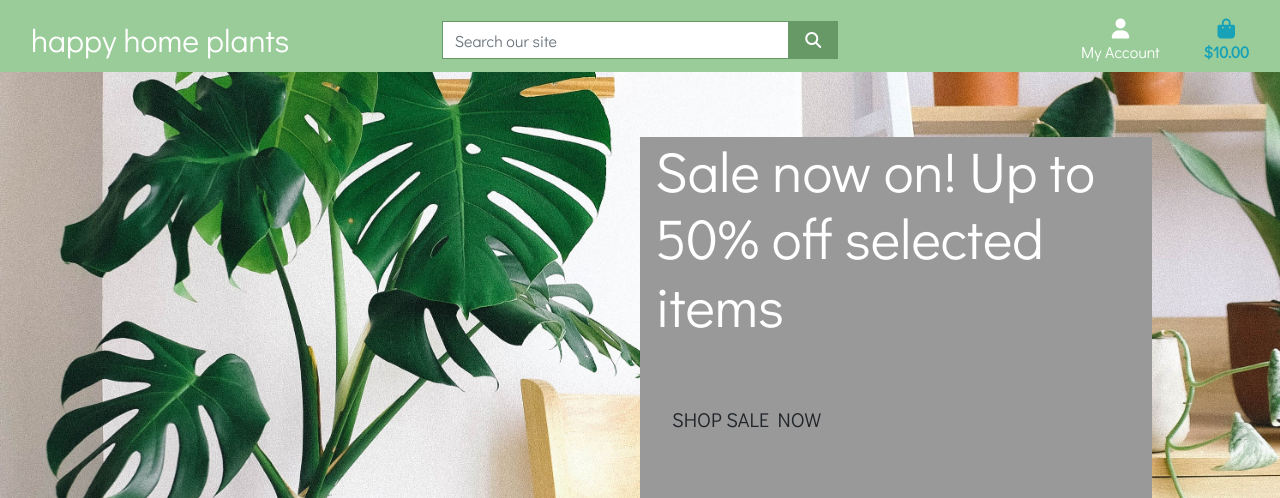
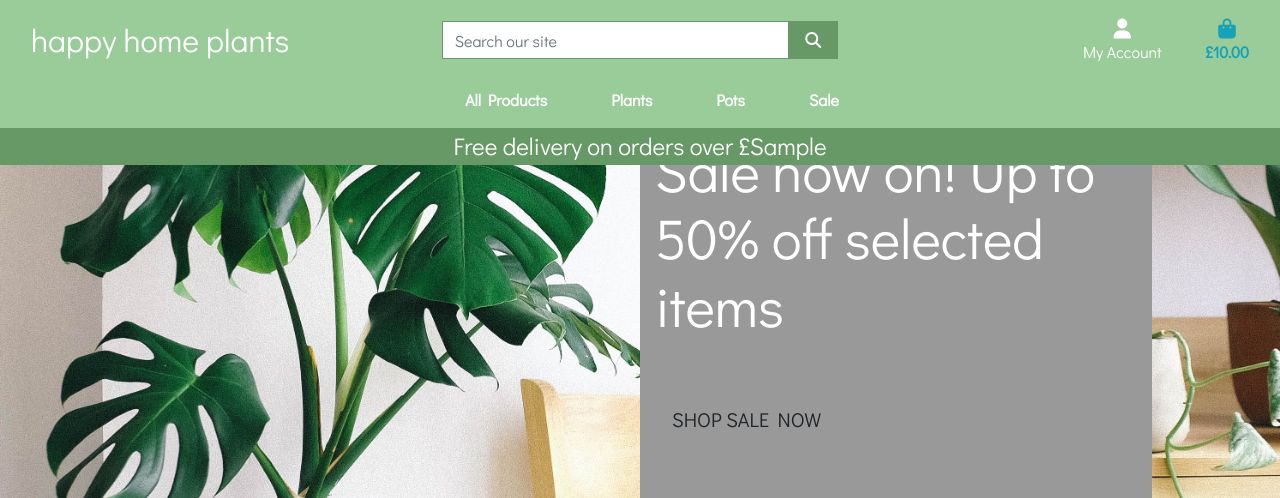
Before and after one commit to oliviatatum/happyhomeplants, a Django app: template home/templates/home/index.html in a window 1280 px wide. Shown: the top 498 px of the page. Run offline with Django 3.2, Linux system fonts and the light colour scheme; the template is opened without the code that fills it: most values are stand-ins (such as "Sample title", 1, 10 or a date in 2020); some libraries are stand-ins or nearby versions.

Commit message:
added mobile_header and main navbar

```diff
--- a/home/templates/home/index.html
+++ b/home/templates/home/index.html
@@ -17,7 +17,7 @@
 
     <div class="container h-100">
         <div class="row h-100">
-            <div class="sale-now-on col-7 offset-5 col-md-6 offset-6 my-auto">
+            <div class="b-grey col-7 offset-5 col-md-6 offset-6 my-auto">
                 <h1 class="display-4 logo-font text-white" >Sale now on! Up to 50% off selected items</h1>
                 <div class="my-5">
                     <h4> <a href="" class="btn btn-lg rounded-0 text-uppercase py-3"> Shop sale now</a></h4>
--- a/static/css/base.css
+++ b/static/css/base.css
@@ -11,11 +11,17 @@ body {
 
 
 }
-.topnav {
+.b-darkgreen {
+    background-color: #669966;
+}
+.b-green {
     background-color: #99CC99;
 }
-.sale-now-on{
+.b-grey{
     background-color: #999;
+}
+.b-yellow{
+    background-color: #FFCC00;
 }
 
 
--- a/templates/base.html
+++ b/templates/base.html
@@ -37,8 +37,7 @@
   <body>
 
     <header class="container-fluid fixed-top">
-
-        <div class="row topnav pt-lg-2 d-none d-lg-flex">
+        <div class="row pt-lg-2 d-none d-lg-flex b-green">
             <div class="col-12 col-lg-4 my-auto py-1 py-lg-0 text-center text-lg-left">
                 <a href="{% url 'home' %}" class="nav-link main-logo-link"><h2 class="logo-font text-white my-0"> happy home plants </h2></a>
             </div>
@@ -84,9 +83,9 @@
                                 <div><i class="fas fa-shopping-bag fa-lg"></i></div>
                                 <p class="my-0">
                                     {% if grand_total %}
-                                        ${{ grand_total|floatformat:2 }}
+                                        £{{ grand_total|floatformat:2 }}
                                     {% else %}
-                                        $0.00
+                                        £0.00
                                     {% endif %}
                                 </p>
                             </div>
@@ -95,7 +94,20 @@
                 </ul>
             </div>
         </div>
-
+        <div class="row b-green">
+            <nav class="navbar navbar-expand-lg navbar-light w-100">
+                <button class="navbar-toggler" type="button" data-toggle="collapse" data-target="#main-nav" aria-controls="main-nav" aria-expanded="false" aria-label="toggle navigation">
+                    <span class="navbar-toggler-icon"></span>
+                </button>
+                {% include 'includes/mobile_top_header.html' %}
+                {% include 'includes/main_nav.html' %}
+            </nav>
+        </div>
+        <div id="free-delivery-banner" class="row text-center">
+            <div class="col b-darkgreen text-white">
+                <h4 class="my-1">Free delivery on orders over £{{ free_shipping_threshold }}</h4>
+            </div>
+        </div>
     </header>
 
     {% if messages %}
--- /dev/null
+++ b/templates/includes/main_nav.html
@@ -0,0 +1,50 @@
+<div class="collapse navbar-collapse" id="main-nav">
+    <ul class="navbar-nav w-auto mx-auto">
+        <li class="nav-item dropdown">
+            <a class="logo-font font-weight-bold nav-link text-white mr-5" href="#" id="all-products-link" data-toggle="dropdown" aria-haspopup="true" aria-expanded="false">
+                All Products
+            </a>
+            <div class="dropdown-menu border-0" aria-labelledby="all-products-link">
+                <a href="" class="dropdown-item">By Price</a>
+                <a href="" class="dropdown-item ">By Category</a>
+                <a href="" class="dropdown-item">All Products</a>
+            </div>
+        </li>
+
+        <li class="nav-item dropdown">
+            <a class="logo-font font-weight-bold nav-link text-white mr-5" href="#" id="plants-link" data-toggle="dropdown" aria-haspopup="true" aria-expanded="false">
+                Plants
+            </a>
+            <div class="dropdown-menu border-0" aria-labelledby="plants-link">
+                <a href="" class="dropdown-item">Pet-friendly Plants</a>
+                <a href="" class="dropdown-item">Easy-care Plants</a>
+                <a href="" class="dropdown-item">Hanging Plants</a>
+                <a href="" class="dropdown-item">Large Plants</a>
+                <a href="" class="dropdown-item">All Plants</a>
+            </div>
+        </li>
+
+        <li class="nav-item dropdown">
+            <a class="logo-font font-weight-bold nav-link text-white mr-5" href="#" id="pots-link" data-toggle="dropdown" aria-haspopup="true" aria-expanded="false">
+                Pots
+            </a>
+            <div class="dropdown-menu border-0" aria-labelledby="pots-link">
+                <a href="" class="dropdown-item">Small Pots</a>
+                <a href="" class="dropdown-item">Medium Pots</a>
+                <a href="" class="dropdown-item">Large Pots</a>
+                <a href="" class="dropdown-item">All Pots</a>
+            </div>
+        </li>
+
+        <li class="nav-item dropdown">
+            <a class="logo-font font-weight-bold nav-link text-white" href="#" id="sale-link" data-toggle="dropdown" aria-haspopup="true" aria-expanded="false">
+                Sale
+            </a>
+            <div class="dropdown-menu border-0" aria-labelledby="specials-link">
+                <a href="" class="dropdown-item">Plants</a>
+                <a href="" class="dropdown-item">Pots</a>
+                <a href="" class="dropdown-item">All Sale</a>
+            </div>
+        </li>
+    </ul>
+</div>
--- /dev/null
+++ b/templates/includes/mobile_top_header.html
@@ -0,0 +1,56 @@
+<li class="list-inline-item">
+    <a class="text-black nav-link d-block d-lg-none" href="#" id="mobile-search" data-toggle="dropdown" aria-haspopup="true" aria-expanded="false">
+        <div class="text-center">
+            <div><i class="fas fa-search fa-lg"></i></div>
+            <p class="my-0">Search</p>
+        </div>
+    </a>
+    <div class="dropdown-menu border-0 w-100 p-3 rounded-0 my-0" aria-labelledby="mobile-search">
+        <form class="form" method="GET" action="">
+            <div class="input-group w-100">
+                <input class="form-control border border-green rounded-0" type="text" name="q" placeholder="Search our site">
+                <div class="input-group-append">
+                    <button class="form-control form-control btn btn-green border border-green rounded-0" type="submit">
+                        <span class="icon">
+                            <i class="fas fa-search"></i>
+                        </span>
+                    </button>
+                </div>
+            </div>
+        </form>
+    </div>
+</li>
+<li class="list-inline-item dropdown">
+    <a class="text-black nav-link d-block d-lg-none" href="#" id="user-options" data-toggle="dropdown" aria-haspopup="true" aria-expanded="false">
+        <div class="text-center">
+            <div><i class="fas fa-user fa-lg"></i></div>
+            <p class="my-0">My Account</p>
+        </div>
+    </a>
+    <div class="dropdown-menu border-0" aria-labelledby="user-options">
+        {% if request.user.is_authenticated %}
+            {% if request.user.is_superuser %}
+                <a href="{% url 'account_logout' %}" class="dropdown-item">Product Management</a>
+            {% endif %}
+            <a href="#" class="dropdown-item">My Profile</a>
+            <a href="{% url 'account_logout' %}" class="dropdown-item">Logout</a>
+        {% else %}
+            <a href="{% url 'account_signup' %}" class="dropdown-item">Register</a>
+            <a href="{% url 'account_login' %}" class="dropdown-item">Login</a>
+        {% endif %}
+    </div>
+</li>
+<li class="list-inline-item">
+    <a class="{% if grand_total %}text-primary font-weight-bold{% else %}text-white{% endif %} nav-link d-block d-lg-none" href="">
+        <div class="text-center">
+            <div><i class="fas fa-shopping-bag fa-lg"></i></div>
+            <p class="my-0">
+                {% if grand_total %}
+                    £{{ grand_total|floatformat:2 }}
+                {% else %}
+                    £0.00
+                {% endif %}
+            </p>
+        </div>
+    </a>
+</li>
```
